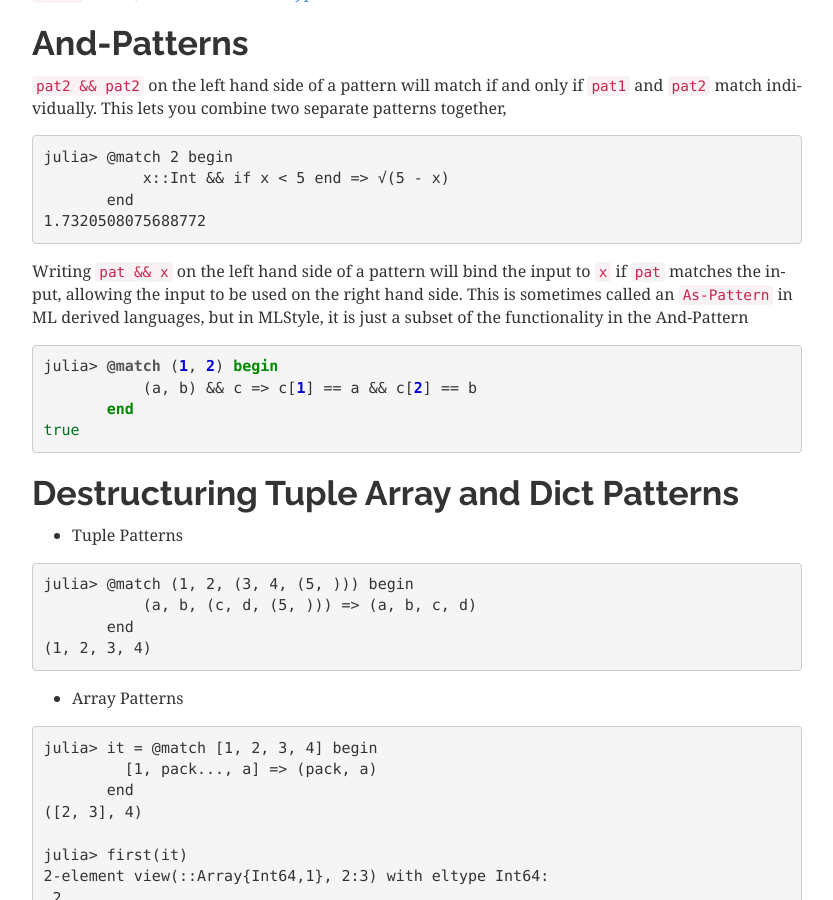
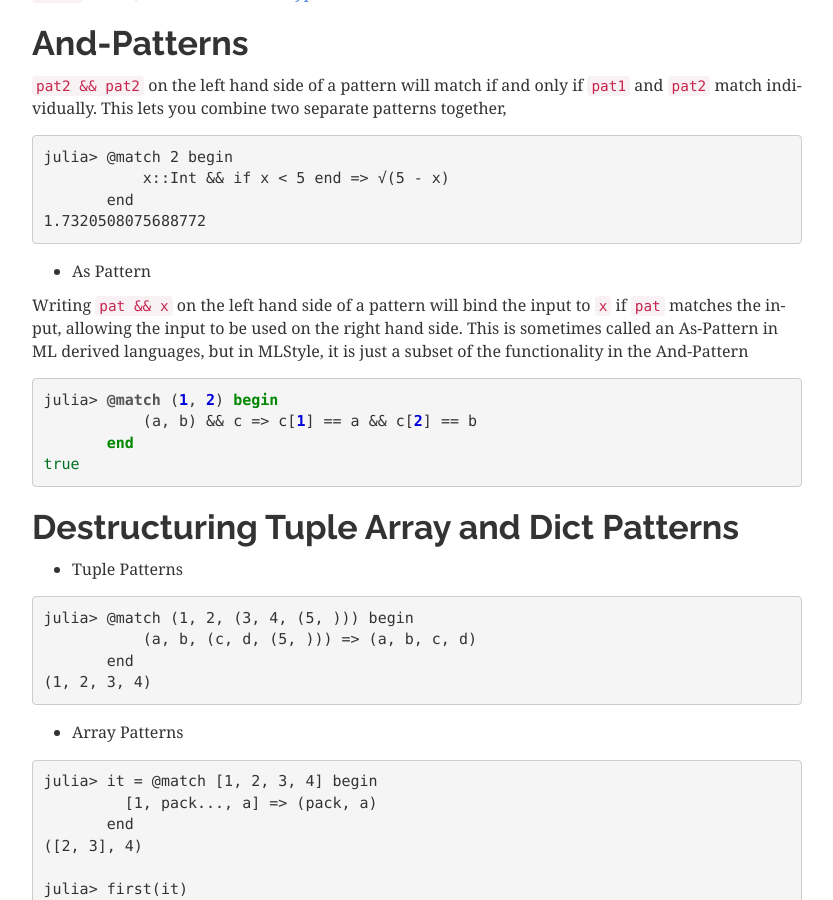
Before and after one commit to thautwarm/MLStyle.jl, a Sphinx documentation site: the page built from docs/syntax/pattern.md, in a window 1280 px wide and 900 px high, scrolled down 1746 px. Shown: the whole window, without its empty margins (38-871 px from the left). Built offline with Sphinx 7.4.7, drawn with Linux system fonts in a browser that asks for light colours.

Commit message:
Update pattern.md

````diff
--- a/docs/syntax/pattern.md
+++ b/docs/syntax/pattern.md
@@ -84,7 +84,9 @@ julia> @match 2 begin
 1.7320508075688772
 ```
 
-Writing `pat && x` on the left hand side of a pattern will bind the input to `x` if `pat` matches the input, allowing the input to be used on the right hand side. This is sometimes called an `As-Pattern` in ML derived languages, but in MLStyle, it is just a subset of the functionality in the And-Pattern
+- As Pattern
+
+Writing `pat && x` on the left hand side of a pattern will bind the input to `x` if `pat` matches the input, allowing the input to be used on the right hand side. This is sometimes called an As-Pattern in ML derived languages, but in MLStyle, it is just a subset of the functionality in the And-Pattern
 
 ```julia
 julia> @match (1, 2) begin
````
